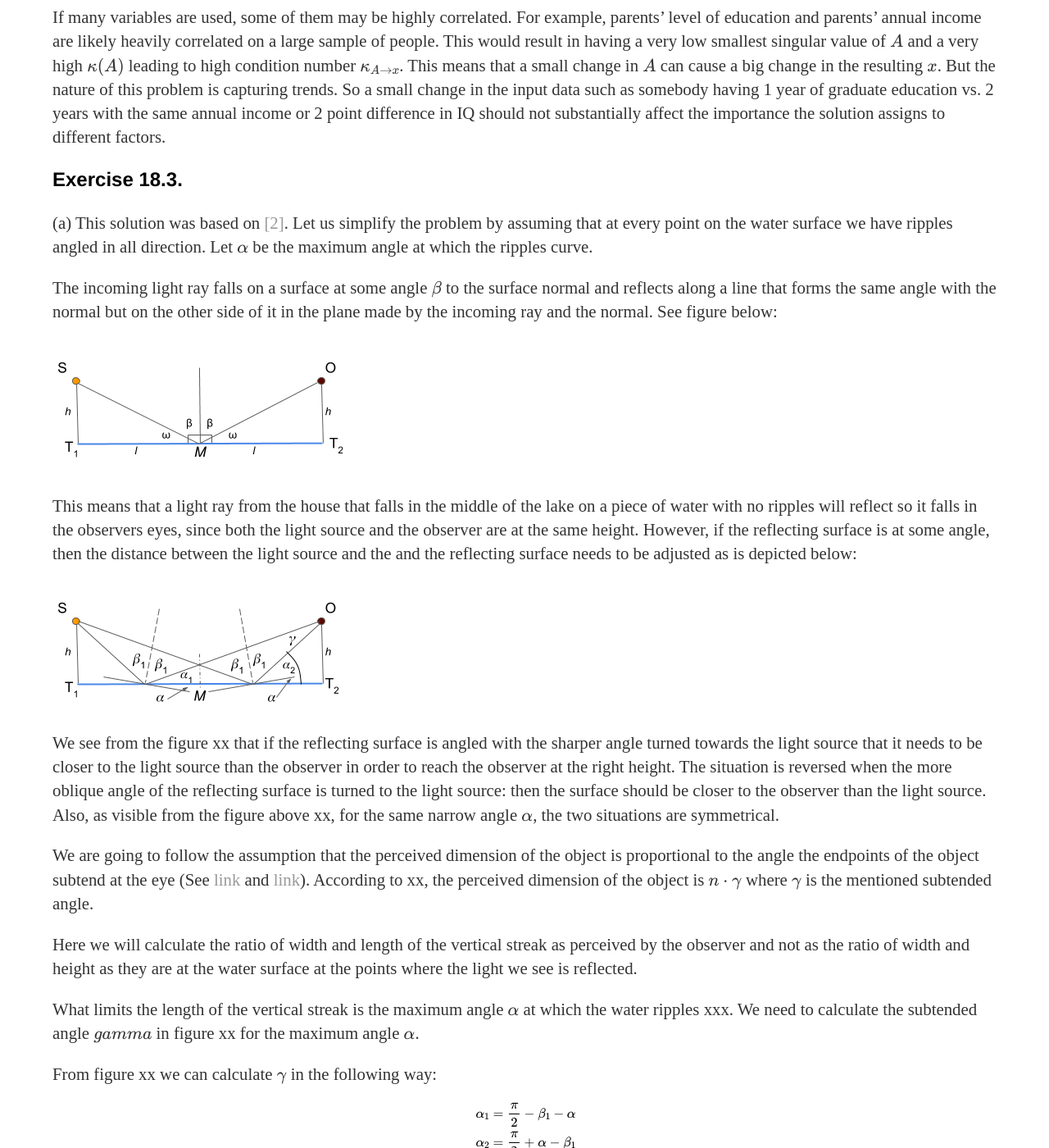
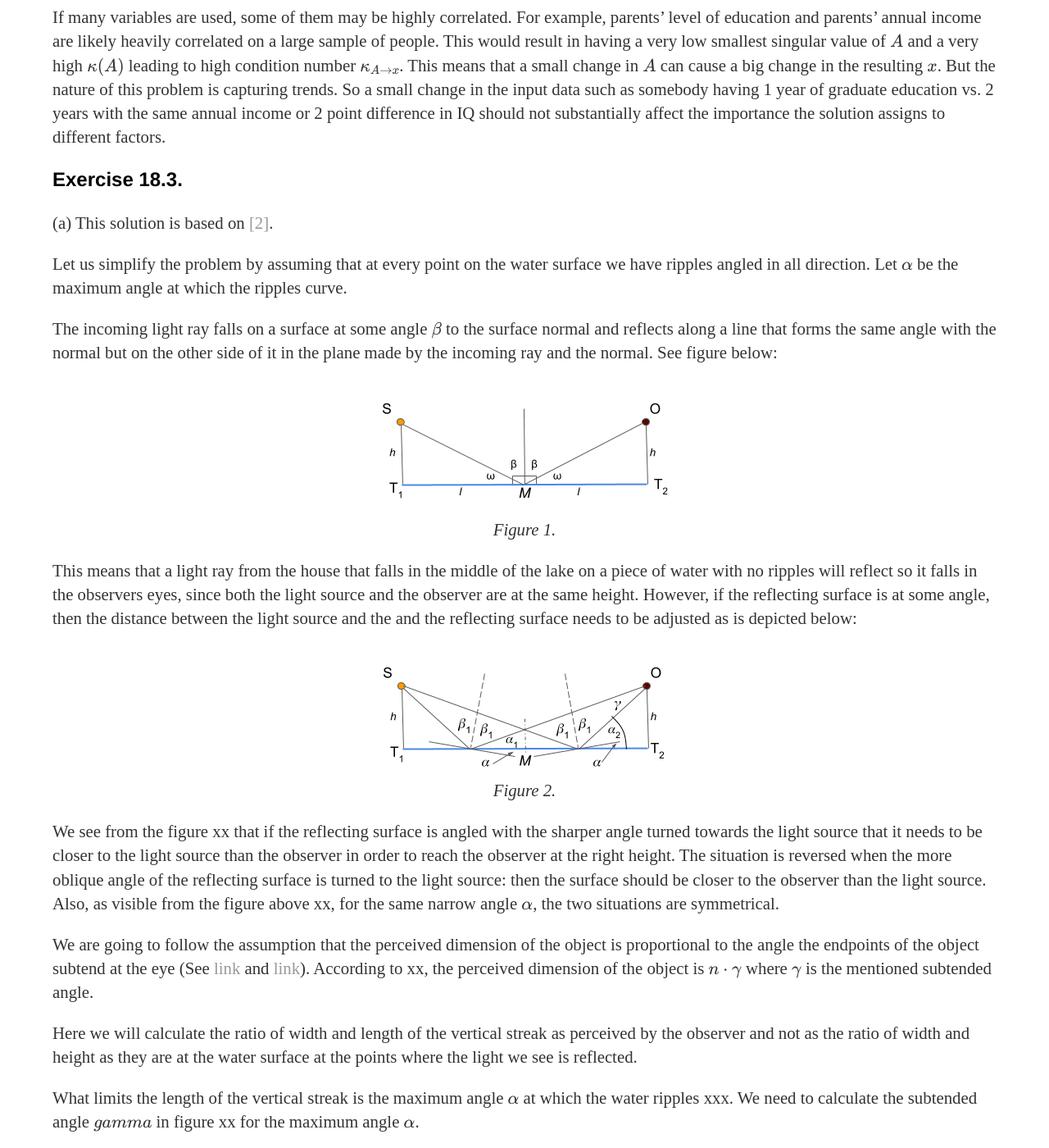
Before and after one commit to ana0209/ana0209.github.io, a Jekyll site: the page built from _posts/2020-06-25-Solutions-for-Chapter-18-in-NLA-by-Trefethen-and-Bau.md, in a window 1280 px wide and 1400 px high, scrolled down 2473 px. Shown: the whole window at 82% size. Built offline with Jekyll 4.4.1, drawn with Linux system fonts in a browser that asks for light colours; formulas are drawn with MathJax 3.

Commit message:
Center figures

```diff
--- a/_posts/2020-06-25-Solutions-for-Chapter-18-in-NLA-by-Trefethen-and-Bau.md
+++ b/_posts/2020-06-25-Solutions-for-Chapter-18-in-NLA-by-Trefethen-and-Bau.md
@@ -67,15 +67,27 @@ If many variables are used, some of them may be highly correlated. For example,
 
 ### Exercise 18.3.
 
-(a) This solution was based on [[2]](#2). Let us simplify the problem by assuming that at every point on the water surface we have ripples angled in all direction. Let $$\alpha$$ be the maximum angle at which the ripples curve.
+(a) This solution is based on [[2]](#2).
+
+Let us simplify the problem by assuming that at every point on the water surface we have ripples angled in all direction. Let $$\alpha$$ be the maximum angle at which the ripples curve.
 
 The incoming light ray falls on a surface at some angle $\beta$ to the surface normal and reflects along a line that forms the same angle with the normal but on the other side of it in the plane made by the incoming ray and the normal. See figure below:
 
-![figure-1](https://raw.githubusercontent.com/ana0209/ana0209.github.io/master/images/figure-1.png)
+
+<p align="center">
+  <img alt="Light reflection at the middle of the lake" src="https://raw.githubusercontent.com/ana0209/ana0209.github.io/master/images/figure-1.png">
+  <br>
+    <em>Figure 1.</em>
+</p>
+
 
 This means that a light ray from the house that falls in the middle of the lake on a piece of water with no ripples will reflect so it falls in the observers eyes, since both the light source and the observer are at the same height. However, if the reflecting surface is at some angle, then the distance between the light source and the and the reflecting surface needs to be adjusted as is depicted below:
 
-![figure-2](https://raw.githubusercontent.com/ana0209/ana0209.github.io/master/images/figure-2.png)
+<p align="center">
+  <img alt="Light reflecting at an angle" src="https://raw.githubusercontent.com/ana0209/ana0209.github.io/master/images/figure-2.png">
+  <br>
+    <em>Figure 2.</em>
+</p>
 
 We see from the figure xx that if the reflecting surface is angled with the sharper angle turned towards the light source that it needs to be closer to the light source than the observer in order to reach the observer at the right height. The situation is reversed when the more oblique angle of the reflecting surface is turned to the light source: then the surface should be closer to the observer than the light source. Also, as visible from the figure above xx, for the same narrow angle $\alpha$, the two situations are symmetrical.
 
@@ -106,6 +118,11 @@ From \ref{gamma-1, gamma-2} we see that the angle subtended at the eye that enco
 
 Width of the streak varies at different points. We will use the point in the middle for our calculations. The actual width on the lake in the middle is the biggest width of the streak*. However, according to [[2]](#2) that is not the point of the maximum perceived length. However, that is the point they use to caculate the width and so will I, because it renders itself to easy calculation of the subtended angle.
 
+<p align="center">
+  <img alt="Width of the streak at the middle of the lake" src="https://raw.githubusercontent.com/ana0209/ana0209.github.io/master/images/figure-3.png">
+  <br>
+    <em>Figure 3.</em>
+</p>
 
 In the middle of the lake, even at a point away from the plane perpendicular to the lake that contains the observer and the light, the light ray has an equidistant path from the source to the point and from the point to the observer. The reflecting surface is inclined in order to account for the needed change in the direction of the travel. The plane is rotated over the axis passing through points $$T_1$$ and $$T_2$$ in figure xx. In the figure yy we show the inclination of the reflecting surface which is symmetric on the two sides and an observer (or light source) projected onto a plane passing through the middle of the lake and being perpendicular on the axis of rotation $$T_1T_2$$. The two sides of the depicted triangle $$V_1O'$$ and $$V_2O'$$ are positioned on the normal to the reflecting plane at the point of the light reflection. From the image we see that the angle $$\angle V_1O'P=\alpha$$. Therefore the physical width of the streak on the lake is $$2 h\tan \alpha$$.
 
```
